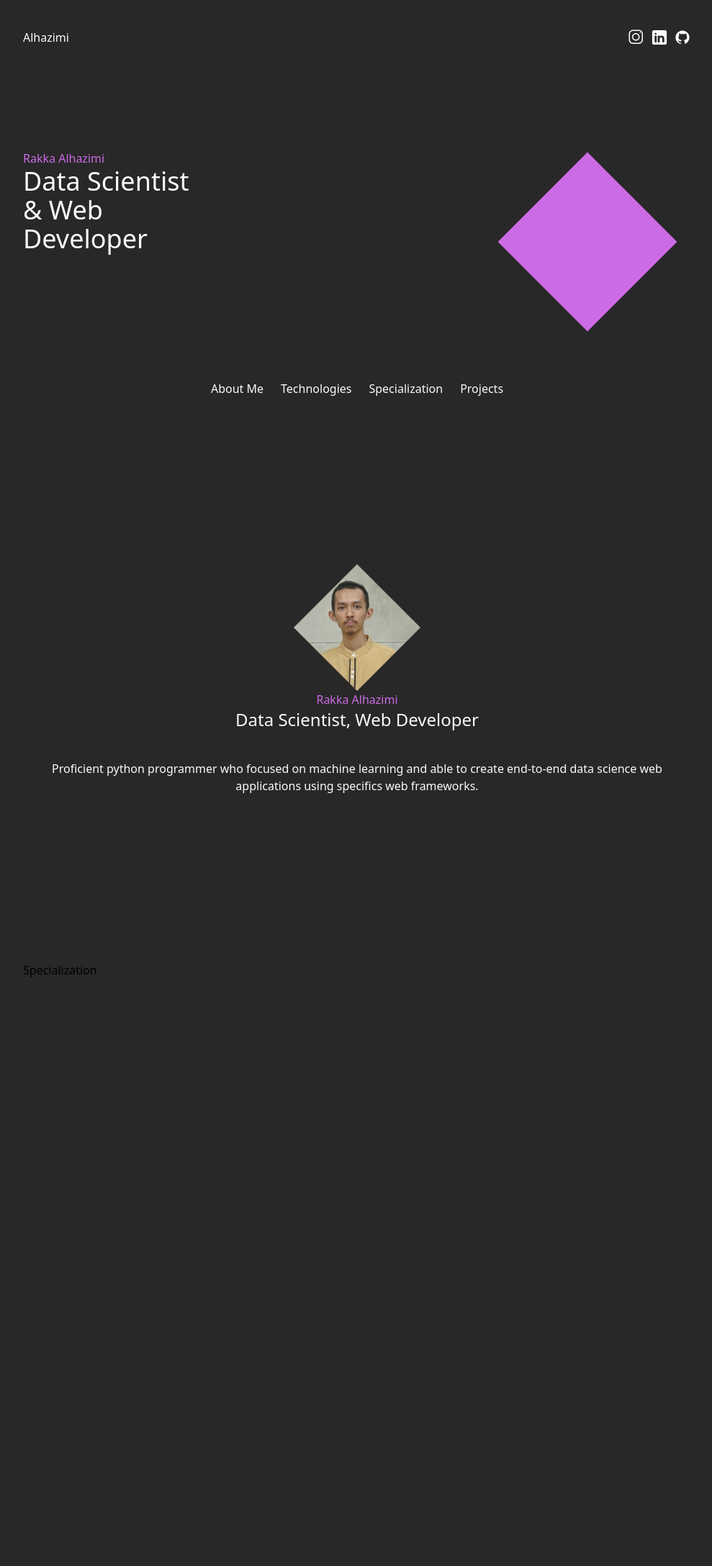
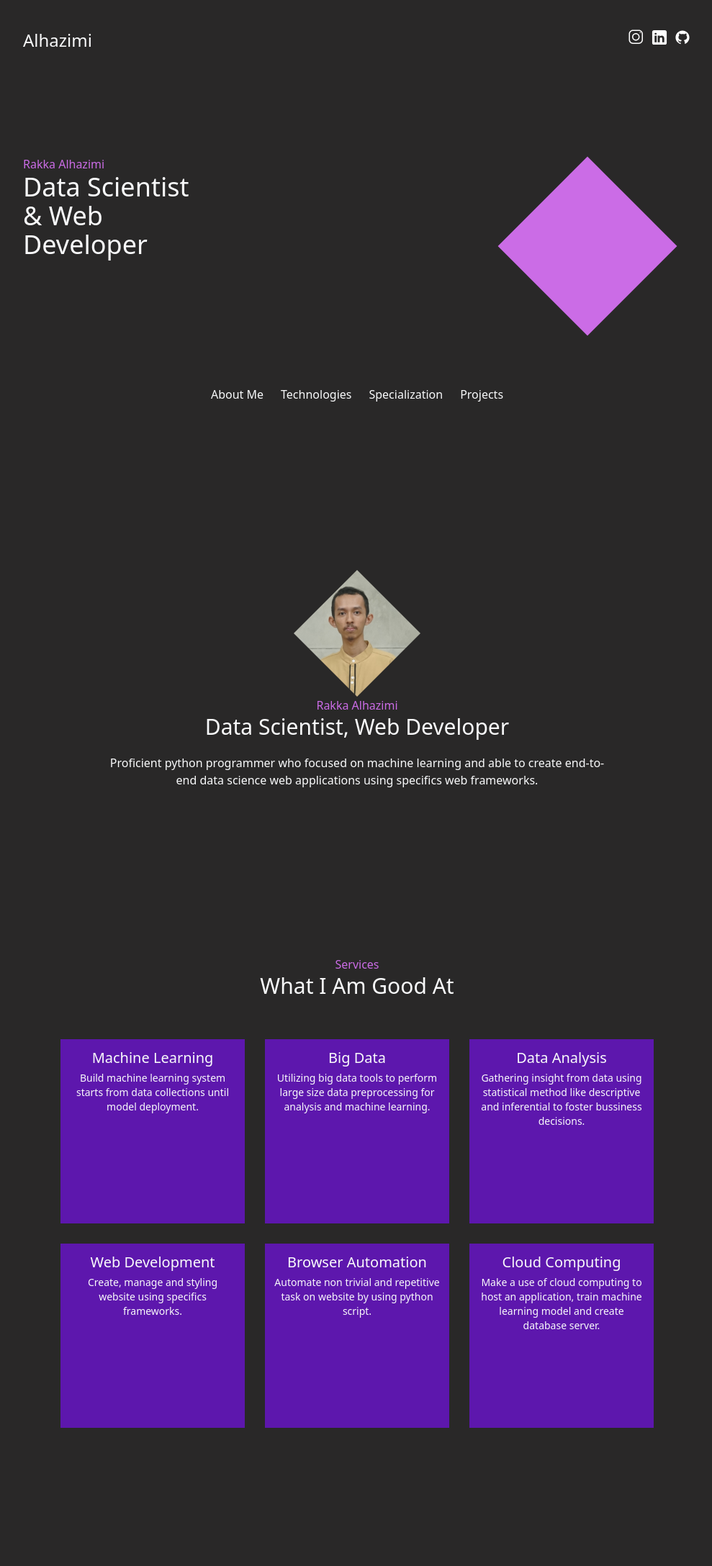
Before and after one commit to rakkaalhazimi/Portofolio-Website, a Flask app: page / in a window 1280 px wide. Shown: the whole page at 72% size, without its empty margins (144-1133 px from the left). Before the commit the page ends 1358 px from the top, so only its background shows below. Run offline with Flask 2, Linux system fonts and the light colour scheme.

Commit message:
change tech page to services page

```diff
--- a/app/templates/index.html
+++ b/app/templates/index.html
@@ -35,7 +35,7 @@
     <div id="label" class="mb-44">
       <div id="label-name" class=" text-gray-50">
         <p class="text-secondary">Rakka Alhazimi</p>
-        <h1 class="w-64 text-4xl relative z-10">Data Scientist & Web Developer</h1>
+        <h1 class="w-64 relative z-10">Data Scientist & Web Developer</h1>
       </div>
       <div id="label-image">
         <img src="">
@@ -73,8 +73,8 @@
       </div>
       <div id="profile-text" class="relative z-10">
         <p class="text-secondary">Rakka Alhazimi</p>
-        <h2 class="mb-10 text-2xl">Data Scientist, Web Developer</h2>
-        <p>Proficient python programmer who focused on machine learning and able to create end-to-end
+        <h2 class="mb-5">Data Scientist, Web Developer</h2>
+        <p class="mx-auto w-full sm:w-3/4">Proficient python programmer who focused on machine learning and able to create end-to-end
           data science web applications using specifics web frameworks.</p>
       </div>
     </div>
@@ -82,10 +82,42 @@
 </section>
 <!-- End About Me Page -->
 
-<!-- Technologies Page -->
-<section id="tech-page" class="bg-primary">
-  <div id="tech-wrap" class="wrapper">
-    <h1>Specialization</h1>
+<!-- Service Page -->
+<section id="service-page" class="bg-primary">
+  <div id="service-wrap" class="wrapper relative text-gray-50">
+
+    <div id="service-ds" class="mb-10 text-center">
+      <p class="text-secondary">Services</p>
+      <h2 class="mb-14">What I Am Good At</h2>
+
+      <div id="service-types-wrap" class="flex flex-row flex-wrap justify-center gap-7">
+        <div class="service-type">
+          <h4 class="mb-1">Machine Learning</h4>
+          <p class="text-sm">Build machine learning system starts from data collections until model deployment.</p>
+        </div>
+        <div class="service-type">
+          <h4 class="mb-1">Big Data</h4>
+          <p class="text-sm">Utilizing big data tools to perform large size data preprocessing for analysis and machine learning.</p>
+        </div>
+        <div class="service-type">
+          <h4 class="mb-1">Data Analysis</h4>
+          <p class="text-sm">Gathering insight from data using statistical method like descriptive and inferential to foster bussiness decisions.</p>
+        </div>
+        <div class="service-type">
+          <h4 class="mb-1">Web Development</h4>
+          <p class="text-sm">Create, manage and styling website using specifics frameworks.</p>
+        </div>
+        <div class="service-type">
+          <h4 class="mb-1">Browser Automation</h4>
+          <p class="text-sm">Automate non trivial and repetitive task on website by using python script.</p>
+        </div>
+        <div class="service-type">
+          <h4 class="mb-1">Cloud Computing</h4>
+          <p class="text-sm">Make a use of cloud computing to host an application, train machine learning model and create database server.</p>
+        </div>
+      </div>
+
+    </div>
 
   </div>
 
--- a/tailwind.config.js
+++ b/tailwind.config.js
@@ -12,6 +12,7 @@
       colors: {
         primary: '#292828',
         secondary: '#cb6ce6',
+        tertiary: '#5d17ad',
       }
     }
   },
```
Also changed, not shown: app/static/src/css/tailwind.css (+20 -0 lines), app/routes.py (line endings or trailing spaces), app/static/dist/css/main.css.
